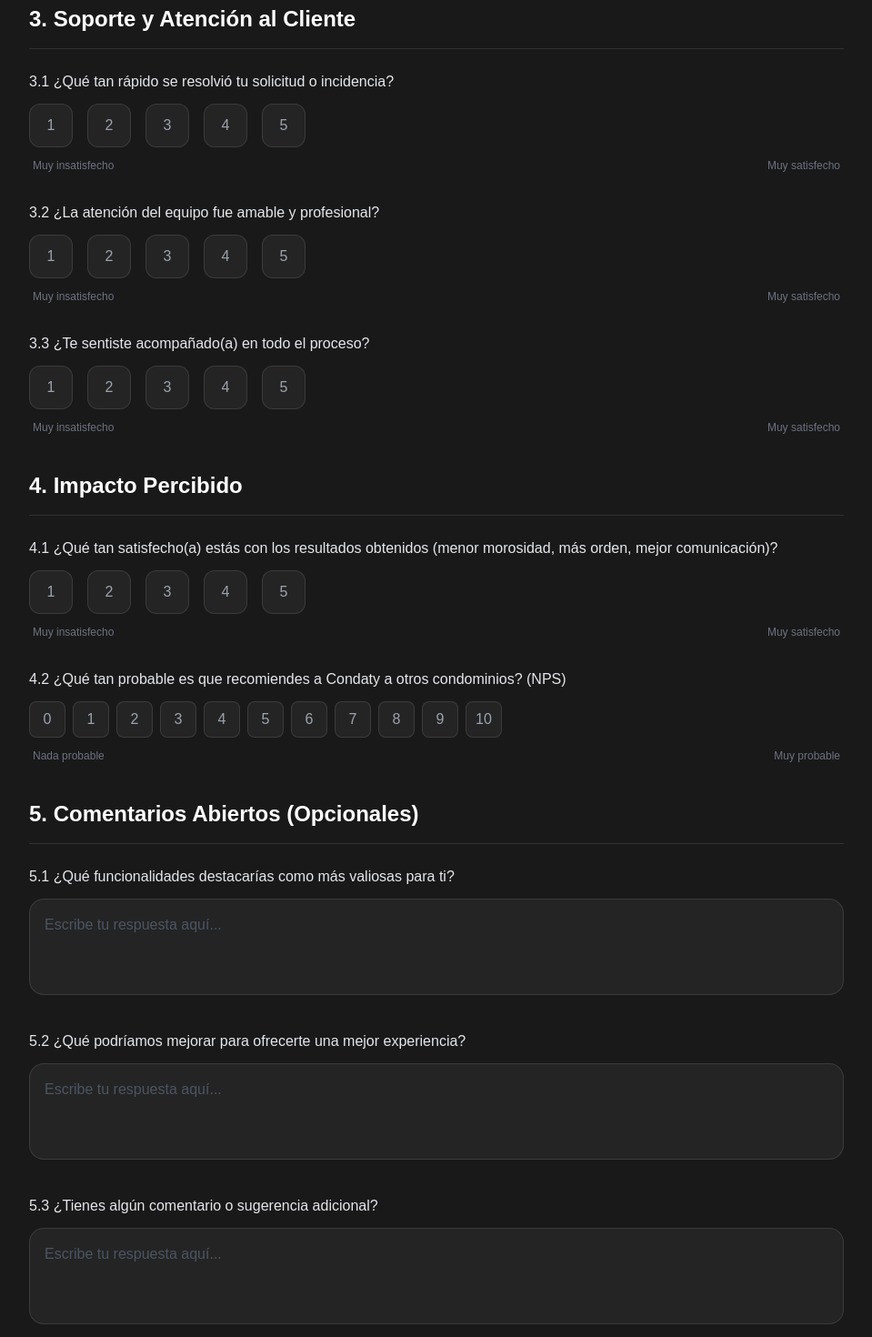
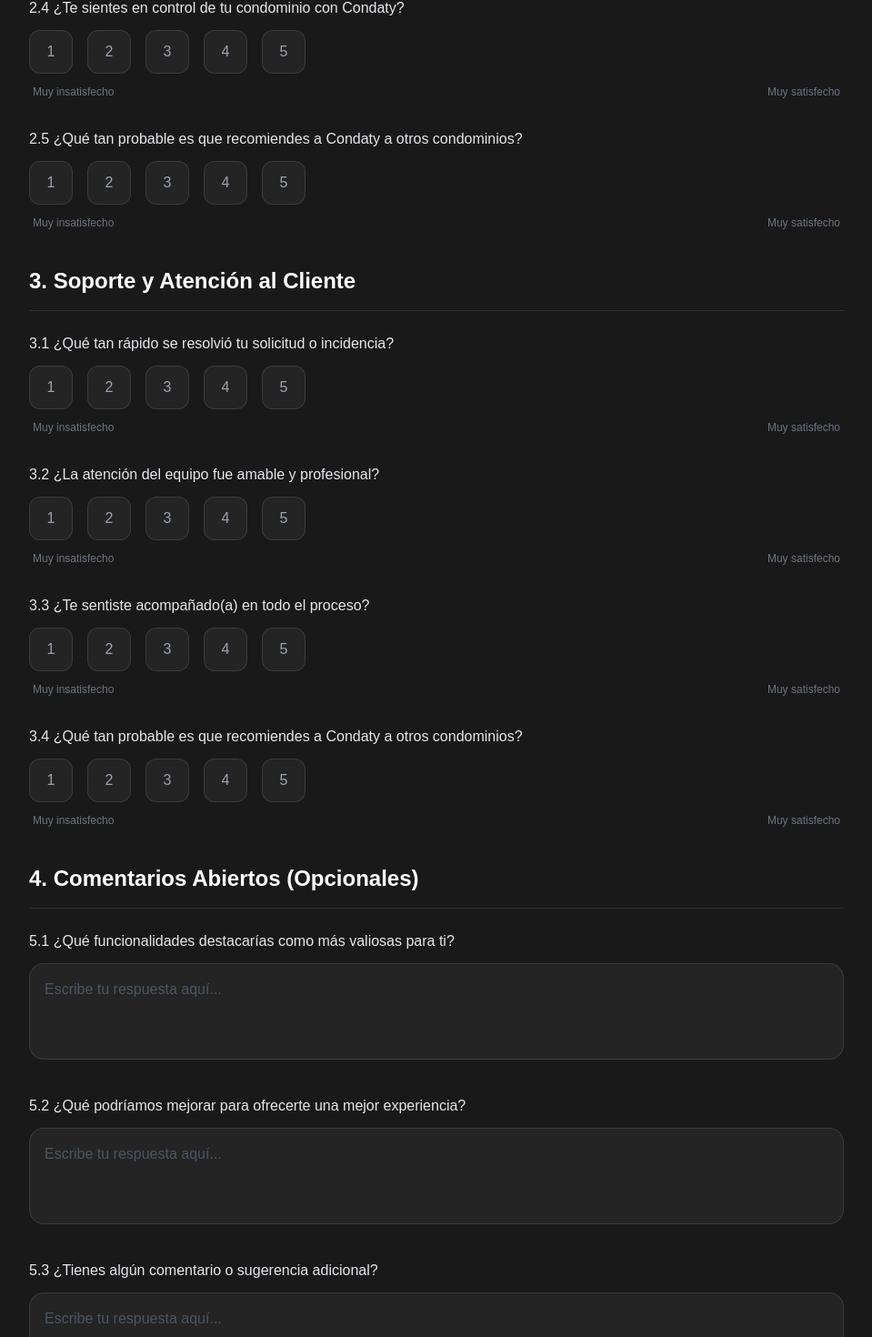
Before and after one commit to MarvinFos/condaty-web, a Next.js app: page /encuesta-satisfaccion in a window 1280 px wide. Shown: the part 2047-3517 px from the top of the page at 91% size, without its empty margins (160-1119 px from the left). Built offline with nearby package versions, Linux system fonts and the light colour scheme.

Commit message:
fix(survey): update csat survey structure and fix image reference
- Replace NPS and impact sections with recommendation questions in each category
- Update API endpoint to match new survey structure
- Fix broken image reference in landing page

```diff
--- a/src/app/LandingPageClient.tsx
+++ b/src/app/LandingPageClient.tsx
@@ -570,7 +570,7 @@
             </div>
             <div className="flex flex-1 justify-center relative">
               <Image
-                src="/images/condominios/phone-app.png"
+                src="/images/redsocial/phoneapp.png"
                 alt="Panel de información"
                 width={663}
                 height={642}
--- a/src/app/api/survey/csat/route.ts
+++ b/src/app/api/survey/csat/route.ts
@@ -3,7 +3,7 @@
 export async function POST(request: Request) {
   try {
     const body = await request.json();
-    const { onboarding, platform, support, impact, comments } = body;
+    const { onboarding, platform, support, comments } = body;
 
     // Baserow Configuration
     const BASEROW_TOKEN = "y81TImlm7Scaq0zSiQdDd3GEgbtSkkm3";
@@ -14,15 +14,16 @@
       "1.2 Utilidad capacitación": onboarding.training,
       "1.3 Apoyo oportuno": onboarding.support,
       "1.4 Facilidad residentes": onboarding.residentEase,
+      "1.5 Rec. Onboarding": onboarding.recommendation,
       "2.1 Facilidad navegación admin": platform.easeOfUse,
       "2.2 Cobertura necesidades": platform.coverage,
       "2.3 Velocidad estabilidad": platform.speed,
       "2.4 Sensación control": platform.control,
+      "2.5 Rec. Plataforma": platform.recommendation,
       "3.1 Rapidez solución": support.speed,
       "3.2 Atención amable": support.professionalism,
       "3.3 Acompañamiento proceso": support.accompaniment,
-      "4.1 Satisfacción resultados": impact.results,
-      "4.2 Recomendación (NPS)": impact.nps,
+      "3.4 Rec. Soporte": support.recommendation,
       "5.1 Funcionalidades valiosas": comments.valuableFeatures,
       "5.2 Mejoras sugeridas": comments.improvements,
       "5.3 Comentarios adicionales": comments.additional,
--- a/src/app/encuesta-satisfaccion/page.tsx
+++ b/src/app/encuesta-satisfaccion/page.tsx
@@ -14,21 +14,20 @@
       training: 0,
       support: 0,
       residentEase: 0,
+      recommendation: 0,
     },
     platform: {
       easeOfUse: 0,
       coverage: 0,
       speed: 0,
       control: 0,
+      recommendation: 0,
     },
     support: {
       speed: 0,
       professionalism: 0,
       accompaniment: 0,
-    },
-    impact: {
-      results: 0,
-      nps: -1, // -1 means not selected
+      recommendation: 0,
     },
     comments: {
       valuableFeatures: "",
@@ -41,7 +40,7 @@
   const [isSuccess, setIsSuccess] = useState(false);
 
   const handleRatingChange = (
-    section: "onboarding" | "platform" | "support" | "impact",
+    section: "onboarding" | "platform" | "support",
     field: string,
     value: number,
   ) => {
@@ -348,6 +347,20 @@
                     labels
                   />
                 </div>
+
+                <div className="space-y-3">
+                  <label className="block text-gray-200">
+                    1.5 ¿Qué tan probable es que recomiendes a Condaty a otros
+                    condominios?
+                  </label>
+                  <RatingScale
+                    value={formData.onboarding.recommendation}
+                    onChange={(val) =>
+                      handleRatingChange("onboarding", "recommendation", val)
+                    }
+                    labels
+                  />
+                </div>
               </div>
             </section>
 
@@ -412,6 +425,20 @@
                     labels
                   />
                 </div>
+
+                <div className="space-y-3">
+                  <label className="block text-gray-200">
+                    2.5 ¿Qué tan probable es que recomiendes a Condaty a otros
+                    condominios?
+                  </label>
+                  <RatingScale
+                    value={formData.platform.recommendation}
+                    onChange={(val) =>
+                      handleRatingChange("platform", "recommendation", val)
+                    }
+                    labels
+                  />
+                </div>
               </div>
             </section>
 
@@ -460,47 +487,27 @@
                     labels
                   />
                 </div>
+
+                <div className="space-y-3">
+                  <label className="block text-gray-200">
+                    3.4 ¿Qué tan probable es que recomiendes a Condaty a otros
+                    condominios?
+                  </label>
+                  <RatingScale
+                    value={formData.support.recommendation}
+                    onChange={(val) =>
+                      handleRatingChange("support", "recommendation", val)
+                    }
+                    labels
+                  />
+                </div>
               </div>
             </section>
 
             {/* Section 4 */}
             <section className="flex flex-col gap-6">
               <h2 className="text-2xl font-semibold text-white border-b border-white/10 pb-4">
-                4. Impacto Percibido
-              </h2>
-
-              <div className="space-y-8">
-                <div className="space-y-3">
-                  <label className="block text-gray-200">
-                    4.1 ¿Qué tan satisfecho(a) estás con los resultados
-                    obtenidos (menor morosidad, más orden, mejor comunicación)?
-                  </label>
-                  <RatingScale
-                    value={formData.impact.results}
-                    onChange={(val) =>
-                      handleRatingChange("impact", "results", val)
-                    }
-                    labels
-                  />
-                </div>
-
-                <div className="space-y-3">
-                  <label className="block text-gray-200">
-                    4.2 ¿Qué tan probable es que recomiendes a Condaty a otros
-                    condominios? (NPS)
-                  </label>
-                  <NPSScale
-                    value={formData.impact.nps}
-                    onChange={(val) => handleRatingChange("impact", "nps", val)}
-                  />
-                </div>
-              </div>
-            </section>
-
-            {/* Section 5 */}
-            <section className="flex flex-col gap-6">
-              <h2 className="text-2xl font-semibold text-white border-b border-white/10 pb-4">
-                5. Comentarios Abiertos (Opcionales)
+                4. Comentarios Abiertos (Opcionales)
               </h2>
 
               <div className="space-y-8">
```
Also changed, not shown: public/images/redsocial/phoneapp.png (renamed from public/images/redsocial/phone-app.png).
